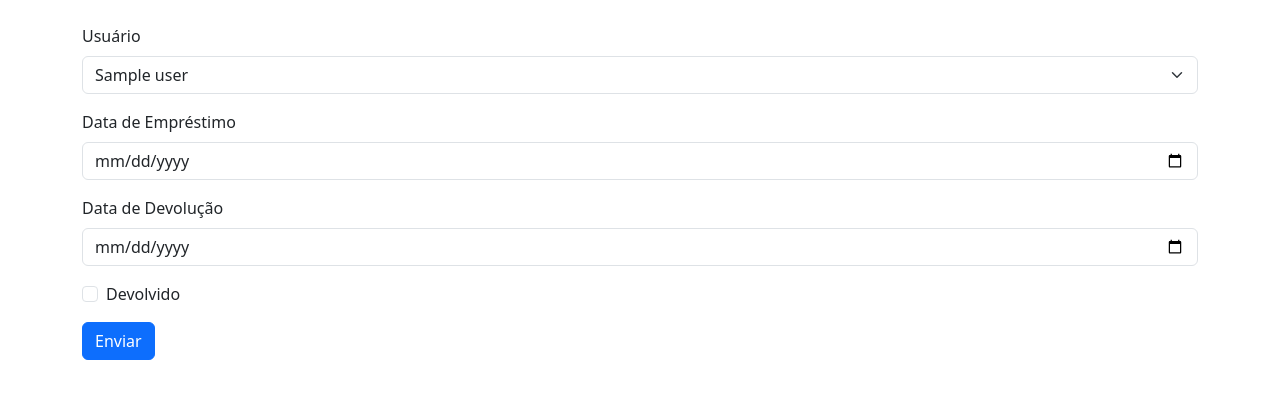
After one commit to fe-tabs/utd-php-module-05-assignment, a CodeIgniter 4 app: the page made by app/Views/loans/add.php in a window 1280 px wide. The commit adds this page. Shown: the top 399 px of the page. Run offline with PHP 8.4 and a stand-in for CodeIgniter, Linux system fonts and the light colour scheme; the template is opened without the code that fills it: most values are stand-ins (such as "Sample title", 1, 10 or a date in 2020); some libraries are stand-ins or nearby versions.

Commit message:
:sparkles: feat: insert loan

```diff
--- a/app/Config/Routes.php
+++ b/app/Config/Routes.php
@@ -18,3 +18,6 @@ $routes->get('/users/new', 'UserController::add');
 $routes->post('/users/update/(:any)', 'UserController::update/$1');
 $routes->post('/users/delete/(:any)', 'UserController::delete/$1');
 $routes->post('/users/save', 'UserController::save');
+
+$routes->post('/loans/new/(:any)', 'LoanController::add/$1');
+$routes->post('/loans/save', 'LoanController::save');
--- /dev/null
+++ b/app/Views/loans/add.php
@@ -0,0 +1,56 @@
+<?php
+
+  use Config\App;
+
+?>
+<!DOCTYPE html>
+<html lang="pt-br">
+  <head>
+    <meta charset="UTF-8">
+    <meta name="viewport" content="width=device-width, initial-scale=1.0">
+
+    <title>Biblioteca UTD</title>
+
+    <link href="https://cdn.jsdelivr.net/npm/bootstrap@5.3.3/dist/css/bootstrap.min.css" rel="stylesheet" integrity="sha384-QWTKZyjpPEjISv5WaRU9OFeRpok6YctnYmDr5pNlyT2bRjXh0JMhjY6hW+ALEwIH" crossorigin="anonymous">
+    <link rel="stylesheet" href="https://cdn.jsdelivr.net/npm/bootstrap-icons@1.3.0/font/bootstrap-icons.css">
+    <link rel="stylesheet" href="assets/css/style.css">
+  </head>
+
+  <body>
+    <main class="container py-4">
+      <form action="<?php $baseURL;?>/loans/save" method="POST">
+        <div class="mb-3">
+          <label for="user_id" class="form-label">Usuário</label>
+          <select class="form-select" id="user_id" name="user_id">
+            <?php foreach($users as $user): ?>
+              <option value="<?=$user['id']?>"><?=$user['name']?></option>
+            <?php endforeach; ?>
+          </select>
+        </div>
+
+        <div class="mb-3">
+          <label for="loan_date" class="form-label">Data de Empréstimo</label>
+          <input type="date" class="form-control" id="loan_date" name="loan_date">
+        </div>
+
+        <div class="mb-3">
+          <label for="return_date" class="form-label">Data de Devolução</label>
+          <input type="date" class="form-control" id="return_date" name="return_date">
+        </div>
+
+        <div class="form-check mb-3">
+          <label for="is_returned" class="form-check-label">Devolvido</label>
+          <input type="checkbox" class="form-check-input" id="is_returned" name="is_returned">
+        </div>
+
+        <input type="hidden" id="book_id" name="book_id" value="<?=$book_id;?>">
+        <input type="hidden" id="action" name="action" value="insert">
+
+        <button type="submit" class="btn btn-primary">Enviar</button>
+      </form>
+    </main>
+
+    <script src="https://cdn.jsdelivr.net/npm/bootstrap@5.3.3/dist/js/bootstrap.bundle.min.js" integrity="sha384-YvpcrYf0tY3lHB60NNkmXc5s9fDVZLESaAA55NDzOxhy9GkcIdslK1eN7N6jIeHz" crossorigin="anonymous"></script>
+    <script src="assets/js/script.js"></script>
+  </body>
+</html>
```
Also changed, not shown: app/Controllers/LoanController.php (added, +30 -0 lines), app/Models/LoanModel.php (added, +24 -0 lines), app/Views/books/listAll.php (+18 -0 lines).
